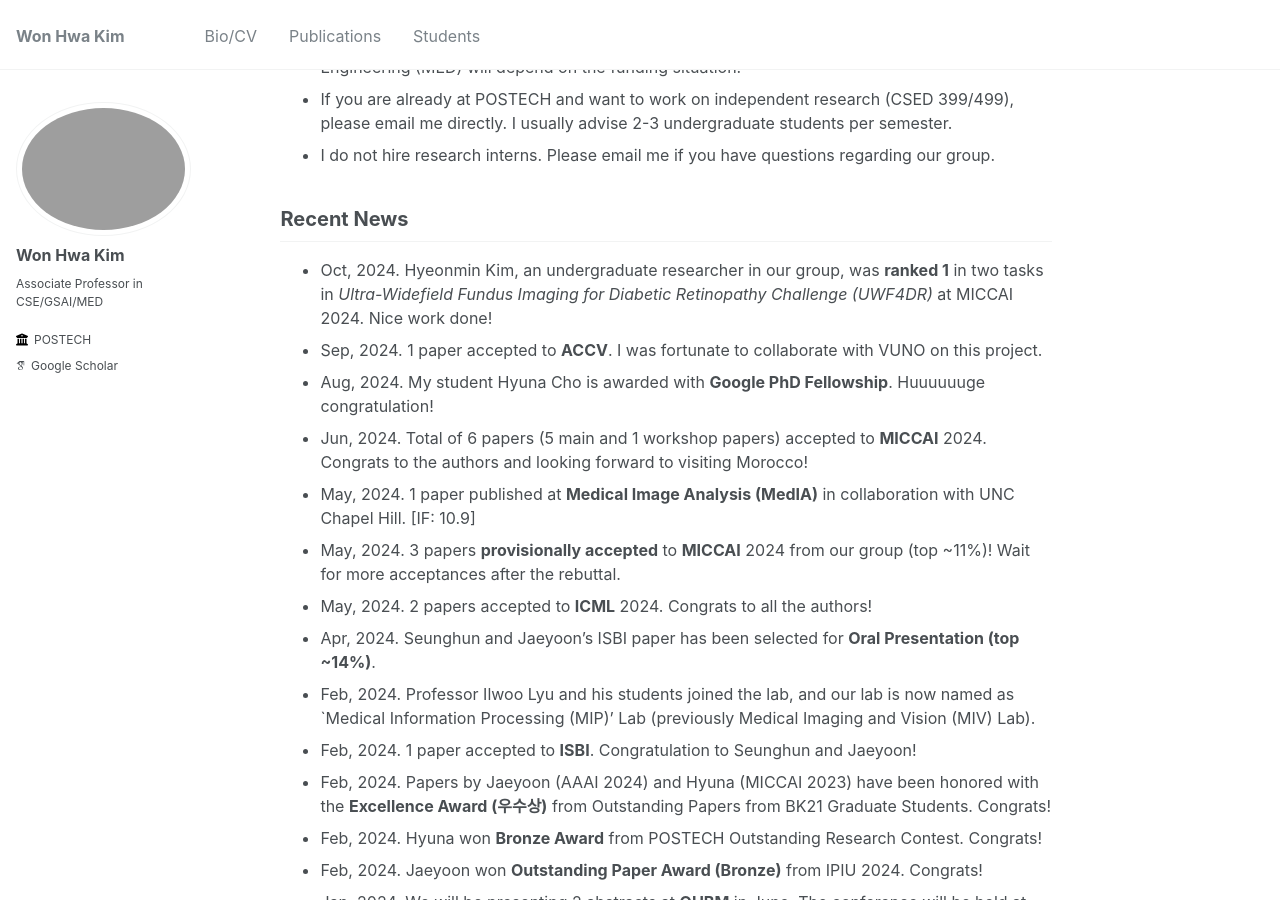
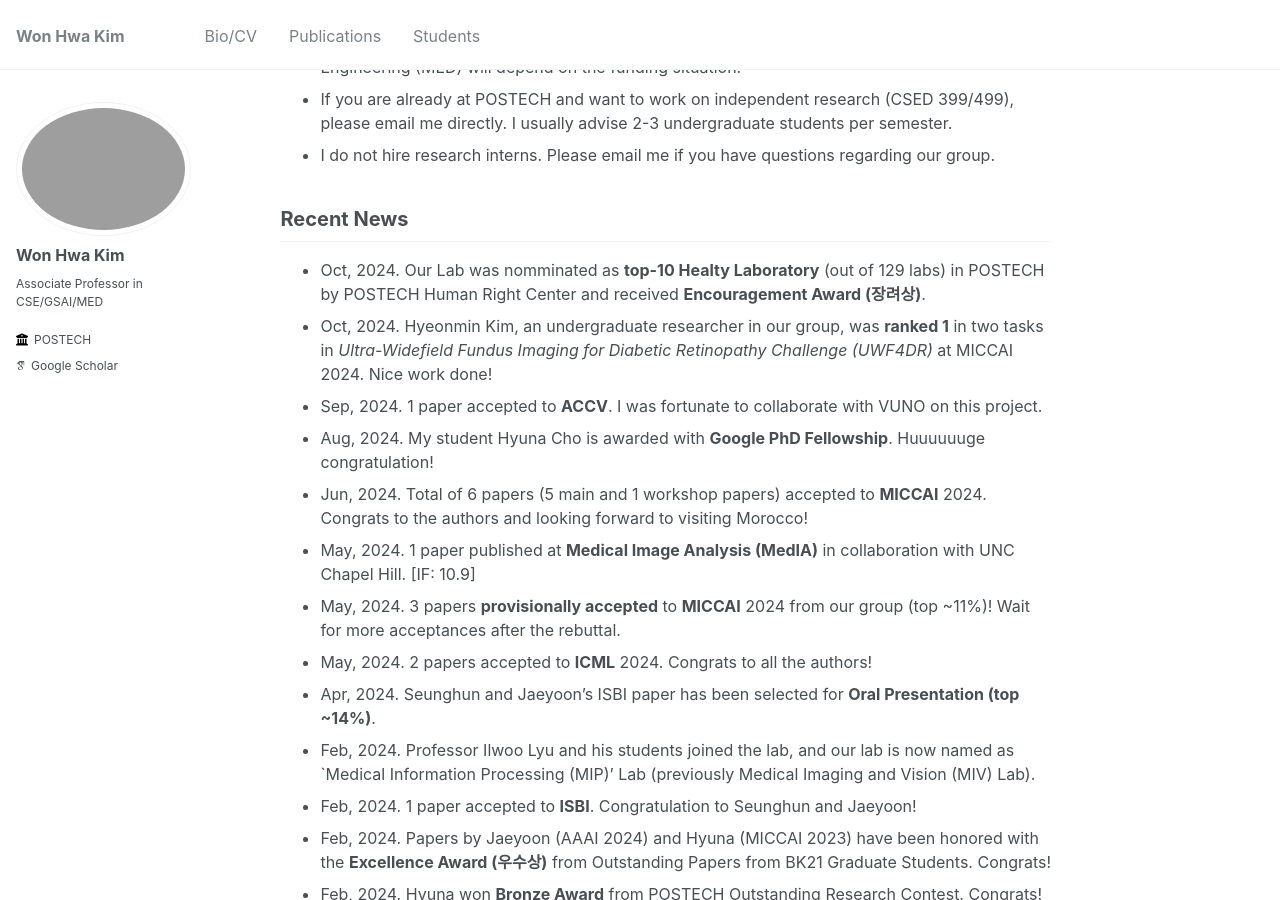
Before and after one commit to wwplato/wwplato.github.io, a Jekyll site: the page built from _pages/about.md, in a window 1280 px wide and 900 px high, scrolled down 620 px. Built offline with Jekyll 4.4.1, drawn with Linux system fonts in a browser that asks for light colours; some web fonts are replaced.

Commit message:
Update about.md

```diff
--- a/_pages/about.md
+++ b/_pages/about.md
@@ -32,6 +32,7 @@ I am always looking for highly **self-motivated** students with long term goals.
 
 Recent News
 -----
+* Oct, 2024. Our Lab was nomminated as **top-10 Healty Laboratory** (out of 129 labs) in POSTECH by POSTECH Human Right Center and received **Encouragement Award (장려상)**.
 * Oct, 2024. Hyeonmin Kim, an undergraduate researcher in our group, was **ranked 1** in two tasks in *Ultra-Widefield Fundus Imaging for Diabetic Retinopathy Challenge (UWF4DR)* at MICCAI 2024. Nice work done!
 * Sep, 2024. 1 paper accepted to **ACCV**. I was fortunate to collaborate with VUNO on this project.
 * Aug, 2024. My student Hyuna Cho is awarded with **Google PhD Fellowship**. Huuuuuuge congratulation!
```
